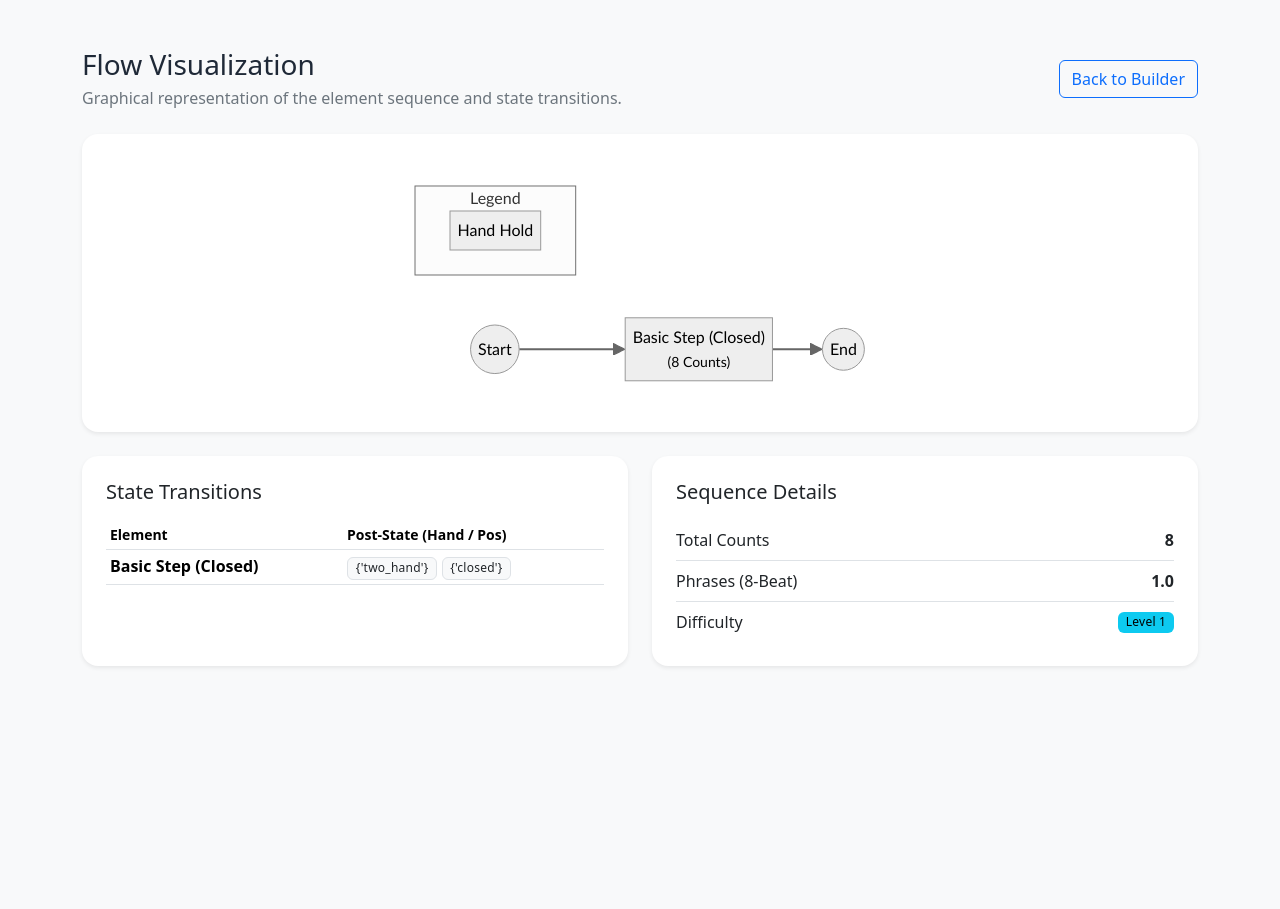
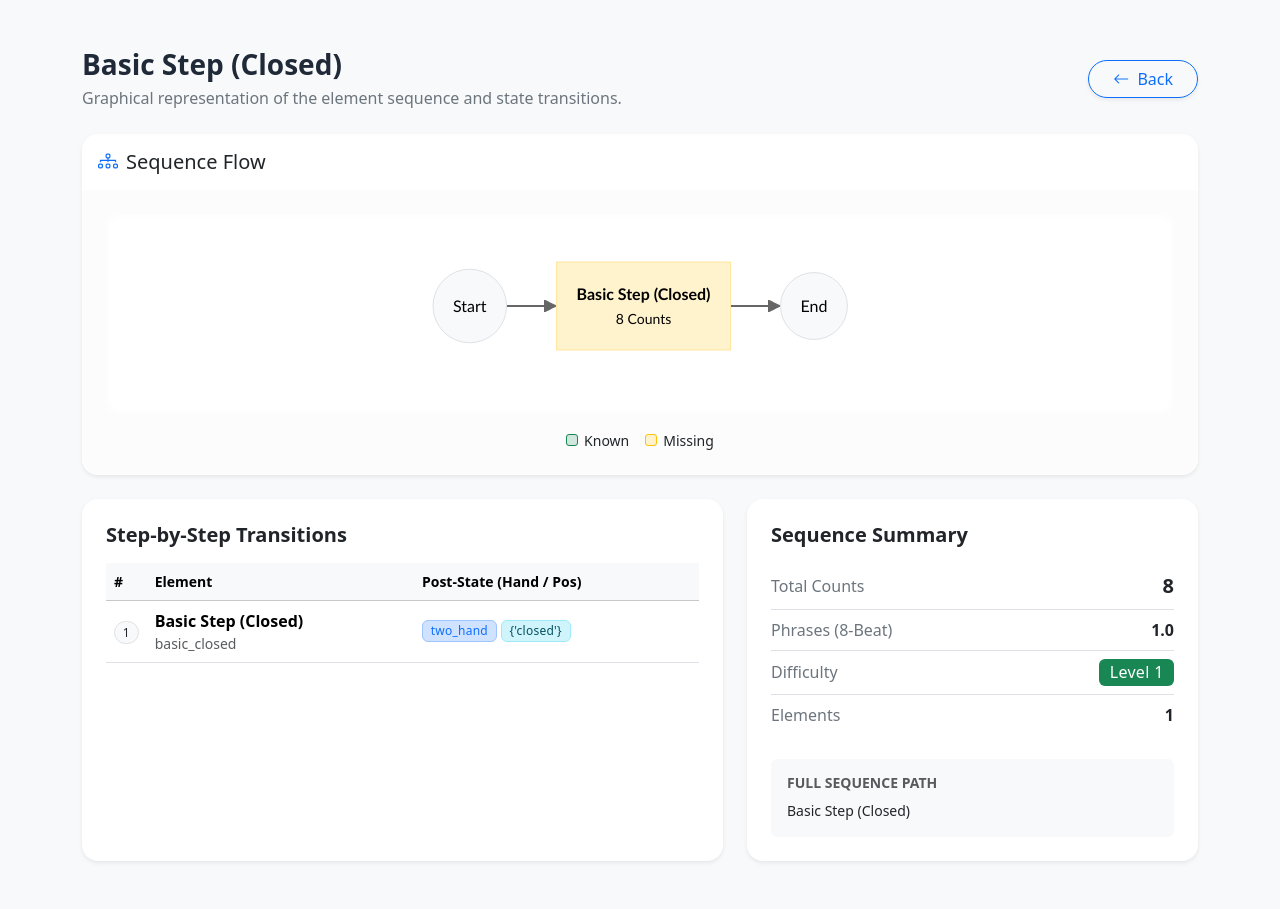
Before and after one commit to Wuuzzaa/salsageek, a Flask app: a page that uses templates/visualize.html in a window 1280 px wide. Shown: the part 305-1214 px from the top of the page. Before the commit the page ends 972 px from the top, so only its background shows below. Run offline with Flask 3, Linux system fonts and the light colour scheme.

Commit message:
Add "Visualize Flow" links across templates and enhance `/visualize` route
- Added "Visualize Flow" buttons to `empfehlungen.html`, `figure_detail.html`, `builder.html`, and `repertoire.html`.
- Enhanced `/visualize` route in `app.py` to handle optional `title` and `back_url` parameters for improved contextual navigation.
- Updated `visualize.html` for better flow rendering, including new styles, legends, and detailed sequence summaries.

```diff
--- a/app.py
+++ b/app.py
@@ -473,13 +473,19 @@
     active_profile = get_active_profile()
     known_ids = salsa_service.get_known_elements(active_profile)
 
+    # Optional: Get figure or name for context
+    title = request.args.get("title", "Flow Visualization")
+    back_url = request.args.get("back", url_for("builder", sequence=raw_sequence))
+
     return render_template(
         "visualize.html",
         sequence=sequence,
         raw=raw_sequence,
         result=validation,
         elements=salsa_service.elements,
-        known_ids=known_ids
+        known_ids=known_ids,
+        title=title,
+        back_url=back_url
     )
 
 
--- a/templates/builder.html
+++ b/templates/builder.html
@@ -129,7 +129,7 @@
                 <div class="mb-4">
                     <div class="d-flex justify-content-between align-items-center mb-1">
                         <div class="text-muted small">Full Sequence</div>
-                        <a href="{{ url_for('visualize', sequence=raw) }}" class="btn btn-sm btn-info text-white">
+                        <a href="{{ url_for('visualize', sequence=raw, title='Builder Flow', back=url_for('builder', sequence=raw)) }}" class="btn btn-sm btn-info text-white">
                             <i class="bi bi-diagram-3 me-1"></i> Visualize Flow
                         </a>
                     </div>
--- a/templates/empfehlungen.html
+++ b/templates/empfehlungen.html
@@ -83,6 +83,9 @@
                                                 <a href="{{ url_for('figure_detail', figure_id=fig.id) }}" class="badge bg-success-subtle text-success border-success text-decoration-none">
                                                     {{ fig.name }}
                                                 </a>
+                                                <a href="{{ url_for('visualize', sequence=fig.sequence|join(','), title=fig.name, back=url_for('empfehlungen')) }}" class="small text-muted text-decoration-none ms-1" title="Visualize Flow">
+                                                    <i class="bi bi-diagram-3"></i>
+                                                </a>
                                             {% endfor %}
                                         </div>
                                     {% else %}
@@ -102,6 +105,9 @@
                                             {% for fig in rec.almost_unlocked %}
                                                 <a href="{{ url_for('figure_detail', figure_id=fig.id) }}" class="badge bg-warning-subtle text-dark border-warning text-decoration-none">
                                                     {{ fig.name }}
+                                                </a>
+                                                <a href="{{ url_for('visualize', sequence=fig.sequence|join(','), title=fig.name, back=url_for('empfehlungen')) }}" class="small text-muted text-decoration-none ms-1" title="Visualize Flow">
+                                                    <i class="bi bi-diagram-3"></i>
                                                 </a>
                                             {% endfor %}
                                         </div>
--- a/templates/figure_detail.html
+++ b/templates/figure_detail.html
@@ -23,6 +23,11 @@
             </div>
 
             <div class="text-end">
+                <div class="mb-2">
+                    <a href="{{ url_for('visualize', sequence=figure.sequence|join(','), title=figure.name, back=url_for('figure_detail', figure_id=figure.id)) }}" class="btn btn-sm btn-outline-primary mb-2 shadow-sm rounded-pill px-3">
+                        <i class="bi bi-diagram-3 me-1"></i> Visualize Flow
+                    </a>
+                </div>
                 <div class="mb-2">
                     <span class="badge text-bg-{{ level_badge.get(figure.level, 'secondary') }}">
                         {{ level_label.get(figure.level, figure.level) }}
--- a/templates/repertoire.html
+++ b/templates/repertoire.html
@@ -97,6 +97,9 @@
                                             <a href="{{ url_for('element_detail', element_id=elem.id) }}" class="small link-primary text-decoration-none" onclick="event.stopPropagation()">
                                                 <i class="bi bi-info-circle"></i>
                                             </a>
+                                            <a href="{{ url_for('visualize', sequence=elem.id, title=elem.name, back=url_for('repertoire')) }}" class="small text-muted text-decoration-none ms-1" onclick="event.stopPropagation()" title="Visualize State">
+                                                <i class="bi bi-diagram-3"></i>
+                                            </a>
                                         </div>
                                         <div class="d-flex flex-wrap gap-1 mt-1">
                                             <code class="smaller opacity-75 bg-transparent p-0">{{ elem.id }}</code>
--- a/templates/visualize.html
+++ b/templates/visualize.html
@@ -1,55 +1,73 @@
 {% extends "base.html" %}
-{% block title %}Visualization · SalsaGeek{% endblock %}
+{% block title %}{{ title }} · SalsaGeek{% endblock %}
 
 {% block content %}
 <div class="mb-4 d-flex justify-content-between align-items-center">
     <div>
-        <h2 class="h3 mb-1">Flow Visualization</h2>
+        <h2 class="h3 mb-1 fw-bold">{{ title }}</h2>
         <p class="text-secondary mb-0">
             Graphical representation of the element sequence and state transitions.
         </p>
     </div>
-    <a href="{{ url_for('builder', sequence=raw) }}" class="btn btn-outline-primary">
-        Back to Builder
+    <a href="{{ back_url }}" class="btn btn-outline-primary shadow-sm rounded-pill px-4">
+        <i class="bi bi-arrow-left me-1"></i> Back
     </a>
 </div>
 
 {% if result.valid %}
-    <div class="card shadow-sm border-0 mb-4">
-        <div class="card-body p-4 text-center">
+    <div class="card shadow-sm border-0 mb-4 overflow-hidden">
+        <div class="card-header bg-white py-3 border-bottom-0">
+            <h5 class="card-title mb-0 d-flex align-items-center">
+                <i class="bi bi-diagram-3 me-2 text-primary"></i> Sequence Flow
+            </h5>
+        </div>
+        <div class="card-body p-4 text-center bg-light-subtle">
+            <div class="mermaid-container">
                 <div class="mermaid">
                     graph LR
                         Start((Start)) --> E1
 
                         {% for eid in sequence %}
                             {% set elem = elements[eid] %}
-                        E{{ loop.index }}["{{ elem.name }}<br/><small>({{ elem.counts }} Counts)</small>"]
+                            E{{ loop.index }}["<strong>{{ elem.name }}</strong><br/><small>{{ elem.counts }} Counts</small>"]
 
                             {% if not loop.last %}
                                 {% set next_eid = sequence[loop.index] %}
                                 {% set next_elem = elements[next_eid] %}
-                            E{{ loop.index }} -- "{{ next_elem.pre.hand_hold|join(', ') if next_elem else '?' }}" --> E{{ loop.index + 1 }}
+                                E{{ loop.index }} -- "<span>{{ next_elem.pre.hand_hold|join(', ') if next_elem else '?' }}<br/>{{ next_elem.pre.position }}</span>" --> E{{ loop.index + 1 }}
                             {% else %}
                                 E{{ loop.index }} --> End((End))
                             {% endif %}
                         {% endfor %}
 
-                    subgraph Legend
-                        L1[Hand Hold]
-                    end
+                        style Start fill:#f8f9fa,stroke:#dee2e6
+                        style End fill:#f8f9fa,stroke:#dee2e6
+                        {% for eid in sequence %}
+                            {% if eid in known_ids %}
+                                style E{{ loop.index }} fill:#d1e7dd,stroke:#badbcc
+                            {% else %}
+                                style E{{ loop.index }} fill:#fff3cd,stroke:#ffe69c
+                            {% endif %}
+                        {% endfor %}
+                </div>
+            </div>
+            <div class="mt-3 d-flex justify-content-center gap-3 small">
+                <div class="d-flex align-items-center"><span class="legend-box bg-success-subtle border-success"></span> Known</div>
+                <div class="d-flex align-items-center"><span class="legend-box bg-warning-subtle border-warning"></span> Missing</div>
             </div>
         </div>
     </div>
 
     <div class="row g-4">
-        <div class="col-md-6">
+        <div class="col-md-7">
             <div class="card shadow-sm border-0 h-100">
                 <div class="card-body p-4">
-                    <h4 class="h5 mb-3">State Transitions</h4>
+                    <h4 class="h5 mb-3 fw-bold">Step-by-Step Transitions</h4>
                     <div class="table-responsive">
-                        <table class="table table-sm table-hover">
-                            <thead>
+                        <table class="table table-hover align-middle">
+                            <thead class="table-light">
                                 <tr class="text-muted small">
+                                    <th style="width: 40px">#</th>
                                     <th>Element</th>
                                     <th>Post-State (Hand / Pos)</th>
                                 </tr>
@@ -58,10 +76,18 @@
                                 {% for eid in sequence %}
                                     {% set elem = elements[eid] %}
                                     <tr>
-                                        <td class="fw-bold">{{ elem.name }}</td>
+                                        <td><span class="badge rounded-pill bg-light text-dark border">{{ loop.index }}</span></td>
                                         <td>
-                                            <span class="badge bg-light text-dark border">{{ elem.post.hand_hold }}</span>
-                                            <span class="badge bg-light text-dark border">{{ elem.post.position }}</span>
+                                            <div class="fw-bold">{{ elem.name }}</div>
+                                            <div class="small text-muted">{{ elem.id }}</div>
+                                        </td>
+                                        <td>
+                                            <div class="d-flex flex-wrap gap-1">
+                                                {% for hh in elem.post.hand_hold %}
+                                                    <span class="badge bg-primary-subtle text-primary border border-primary-subtle fw-normal">{{ hh }}</span>
+                                                {% endfor %}
+                                                <span class="badge bg-info-subtle text-info-emphasis border border-info-subtle fw-normal">{{ elem.post.position }}</span>
+                                            </div>
                                         </td>
                                     </tr>
                                 {% endfor %}
@@ -71,34 +97,59 @@
                 </div>
             </div>
         </div>
-        <div class="col-md-6">
+        <div class="col-md-5">
             <div class="card shadow-sm border-0 h-100">
                 <div class="card-body p-4">
-                    <h4 class="h5 mb-3">Sequence Details</h4>
-                    <ul class="list-group list-group-flush">
-                        <li class="list-group-item d-flex justify-content-between align-items-center px-0">
-                            Total Counts
-                            <span class="fw-bold">{{ result.total_counts }}</span>
-                        </li>
-                        <li class="list-group-item d-flex justify-content-between align-items-center px-0">
-                            Phrases (8-Beat)
+                    <h4 class="h5 mb-3 fw-bold">Sequence Summary</h4>
+                    <div class="list-group list-group-flush">
+                        <div class="list-group-item d-flex justify-content-between align-items-center px-0 bg-transparent">
+                            <span class="text-secondary">Total Counts</span>
+                            <span class="fw-bold fs-5">{{ result.total_counts }}</span>
+                        </div>
+                        <div class="list-group-item d-flex justify-content-between align-items-center px-0 bg-transparent">
+                            <span class="text-secondary">Phrases (8-Beat)</span>
                             <span class="fw-bold">{{ "%.1f"|format(result.phrase_count) }}</span>
-                        </li>
-                        <li class="list-group-item d-flex justify-content-between align-items-center px-0">
-                            Difficulty
-                            <span class="badge text-bg-info">Level {{ result.elem_list|map(attribute='level')|max }}</span>
-                        </li>
-                    </ul>
+                        </div>
+                        <div class="list-group-item d-flex justify-content-between align-items-center px-0 bg-transparent">
+                            <span class="text-secondary">Difficulty</span>
+                            <span class="badge text-bg-{{ level_badge.get(result.elem_list|map(attribute='level')|max, 'secondary') }} fs-6">
+                                Level {{ result.elem_list|map(attribute='level')|max }}
+                            </span>
+                        </div>
+                        <div class="list-group-item d-flex justify-content-between align-items-center px-0 bg-transparent">
+                            <span class="text-secondary">Elements</span>
+                            <span class="fw-bold">{{ result.elem_list|length }}</span>
+                        </div>
+                    </div>
+
+                    <div class="mt-4 p-3 rounded bg-light border-0">
+                        <h6 class="fw-bold small text-uppercase text-muted mb-2">Full Sequence Path</h6>
+                        <div class="small fw-medium">
+                            {% for elem in result.elem_list %}
+                                {{ elem.name }}{% if not loop.last %} <i class="bi bi-chevron-right text-muted mx-1"></i> {% endif %}
+                            {% endfor %}
+                        </div>
+                    </div>
                 </div>
             </div>
         </div>
     </div>
 {% else %}
-    <div class="alert alert-danger shadow-sm border-0">
-        <h4 class="alert-heading">Invalid Sequence</h4>
-        <p>The visualization cannot be generated because the elements are not compatible.</p>
+    <div class="alert alert-danger shadow-sm border-0 p-4">
+        <div class="d-flex">
+            <i class="bi bi-exclamation-triangle-fill fs-2 me-3"></i>
+            <div>
+                <h4 class="alert-heading fw-bold">Invalid Sequence</h4>
+                <p>The visualization cannot be generated because the elements are not compatible in this order.</p>
+                <ul class="mb-3">
+                    {% for error in result.errors %}
+                        <li>{{ error }}</li>
+                    {% endfor %}
+                </ul>
                 <hr>
-        <p class="mb-0">Please return to the builder and fix the errors.</p>
+                <p class="mb-0">Please return and check the transition states of your elements.</p>
+            </div>
+        </div>
     </div>
 {% endif %}
 
@@ -108,18 +159,43 @@
         startOnLoad: true,
         theme: 'neutral',
         flowchart: {
-            useMaxWidth: true,
+            useMaxWidth: false,
             htmlLabels: true,
-            curve: 'basis'
-        }
+            curve: 'basis',
+            padding: 40
+        },
+        securityLevel: 'loose'
     });
 </script>
 
 <style>
+    .mermaid-container {
+        background: white;
+        padding: 40px 20px;
+        border-radius: 12px;
+        overflow-x: auto;
+        min-height: 200px;
+        display: flex;
+        justify-content: center;
+        box-shadow: inset 0 0 10px rgba(0,0,0,0.02);
+    }
     .mermaid {
-        background: white;
-        padding: 20px;
-        border-radius: 8px;
+        opacity: 0;
+        transition: opacity 0.5s ease;
+    }
+    .mermaid[data-processed="true"] {
+        opacity: 1;
+    }
+    .legend-box {
+        display: inline-block;
+        width: 12px;
+        height: 12px;
+        margin-right: 6px;
+        border-radius: 3px;
+        border: 1px solid;
+    }
+    .bg-light-subtle {
+        background-color: #fcfcfd !important;
     }
 </style>
 {% endblock %}
```
Lines whose indentation alone changed are shown as unchanged.
